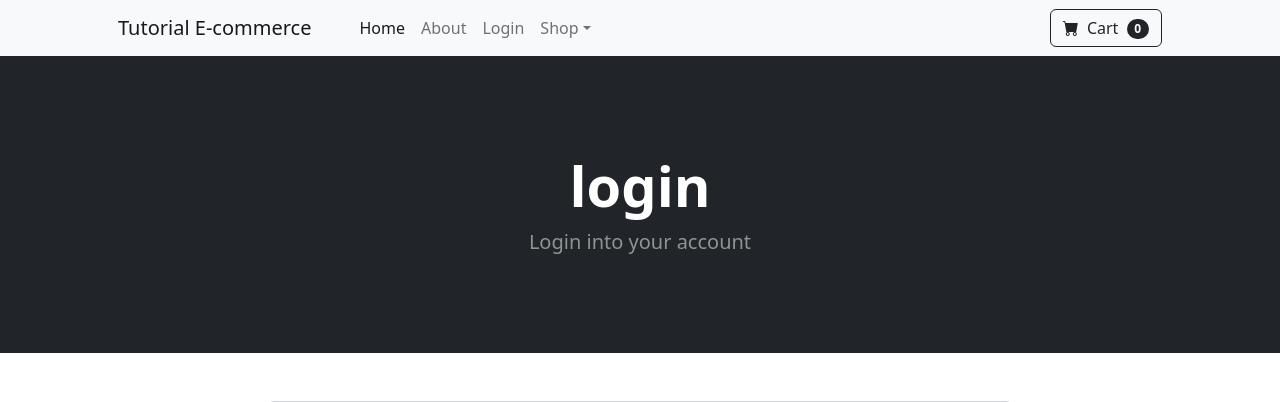
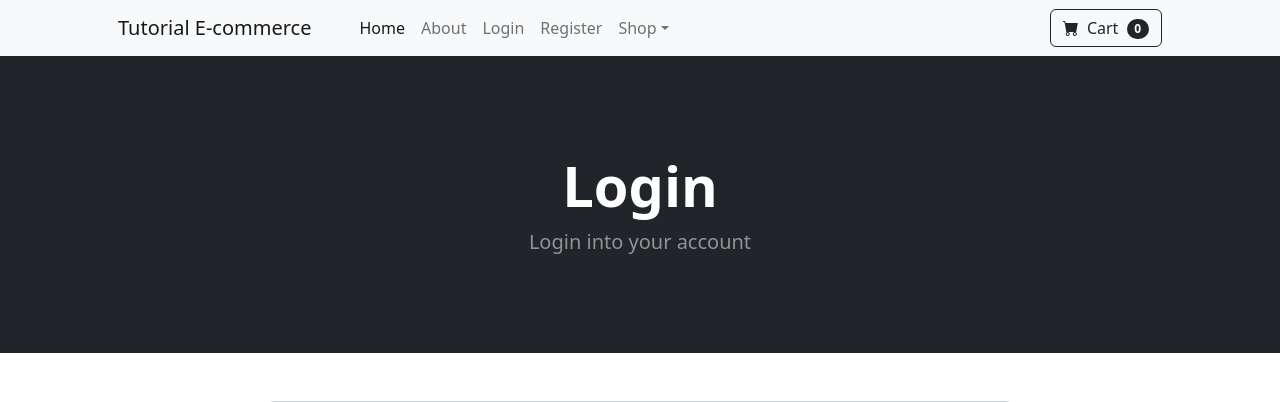
Before and after one commit to cesgomes/e_commerce, a Django app: page /login/ in a window 1280 px wide. Shown: the top 402 px of the page. Run offline with Django 5.2, Linux system fonts and the light colour scheme; some libraries are stand-ins or nearby versions.

Commit message:
Adição do link de registro na Navbar

```diff
--- a/store/templates/login.html
+++ b/store/templates/login.html
@@ -3,7 +3,7 @@
 <header class="bg-dark py-5">
   <div class="container px-4 px-lg-5 my-5">
     <div class="text-center text-white">
-      <h1 class="display-4 fw-bolder">login</h1>
+      <h1 class="display-4 fw-bolder">Login</h1>
       <p class="lead fw-normal text-white-50 mb-0">Login into your account</p>
     </div>
   </div>
--- a/store/templates/navbar.html
+++ b/store/templates/navbar.html
@@ -11,6 +11,7 @@
                         <li class="nav-item"><a class="nav-link" href="{% url "logout" %}">Logout</a></li>
                         {% else %}
                         <li class="nav-item"><a class="nav-link" href="{% url "login" %}">Login</a></li>
+                        <li class="nav-item"><a class="nav-link" href="{% url "register" %}">Register</a></li>
                         {% endif %}
 
                         <li class="nav-item dropdown">
```
